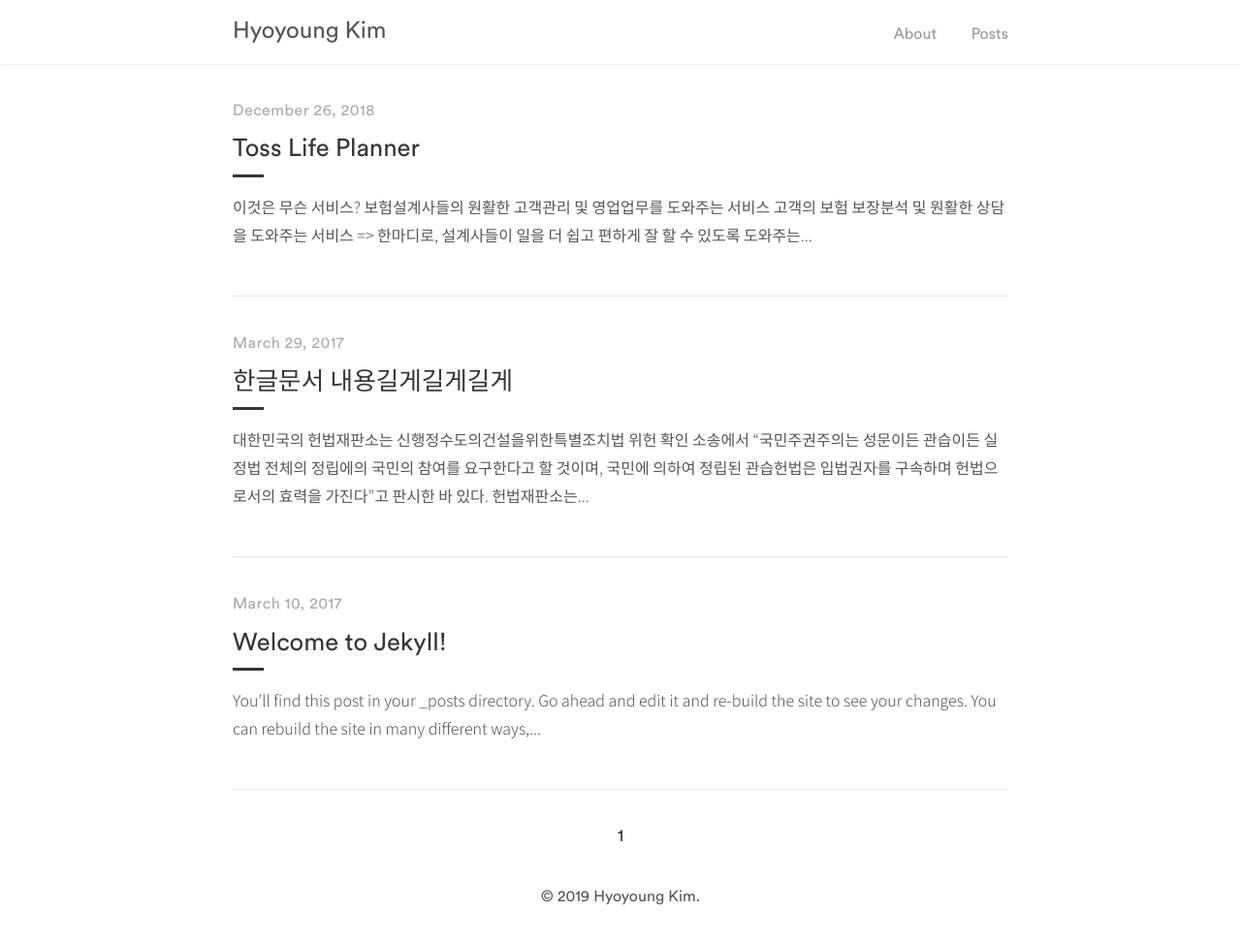
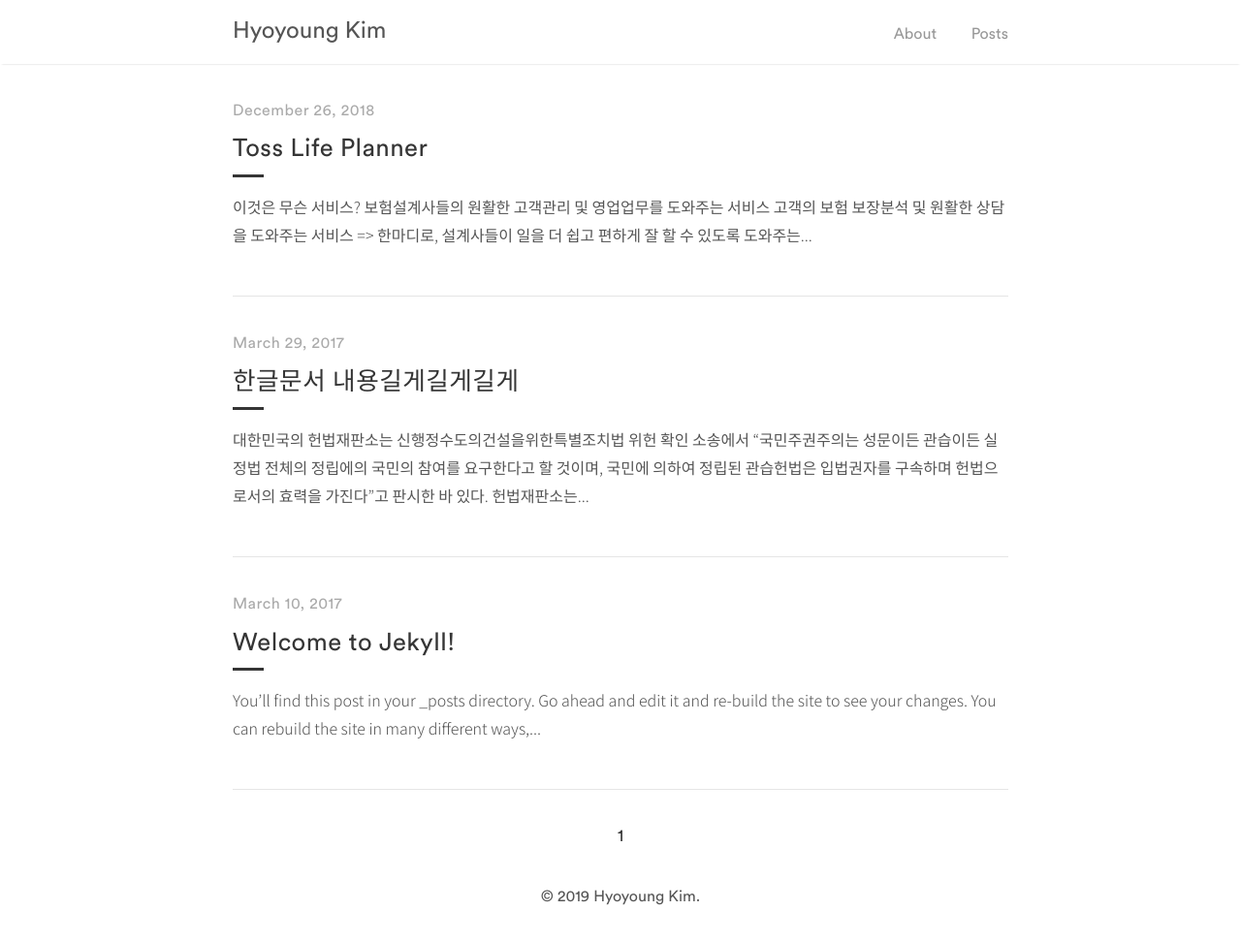
Before and after one commit to hyngkm/hyngkm.github.io, a Jekyll site: the page built from index.html, in a window 1280 px wide. Shown: the whole page at 97% size. Built offline with Jekyll 4.4.1, drawn with Linux system fonts in a browser that asks for light colours; some web fonts are replaced; the list of posts is cut into pages by our own code.

Commit message:
Update _catalogue.scss

```diff
--- a/_sass/tale/_catalogue.scss
+++ b/_sass/tale/_catalogue.scss
@@ -27,7 +27,7 @@
     font-family: $sans-serif;
     font-size: 1.6rem;
     font-weight: 200;
-    letter-spacing: 0px;
+    letter-spacing: .5px;
     margin: .5rem 0;
   }
 
```
